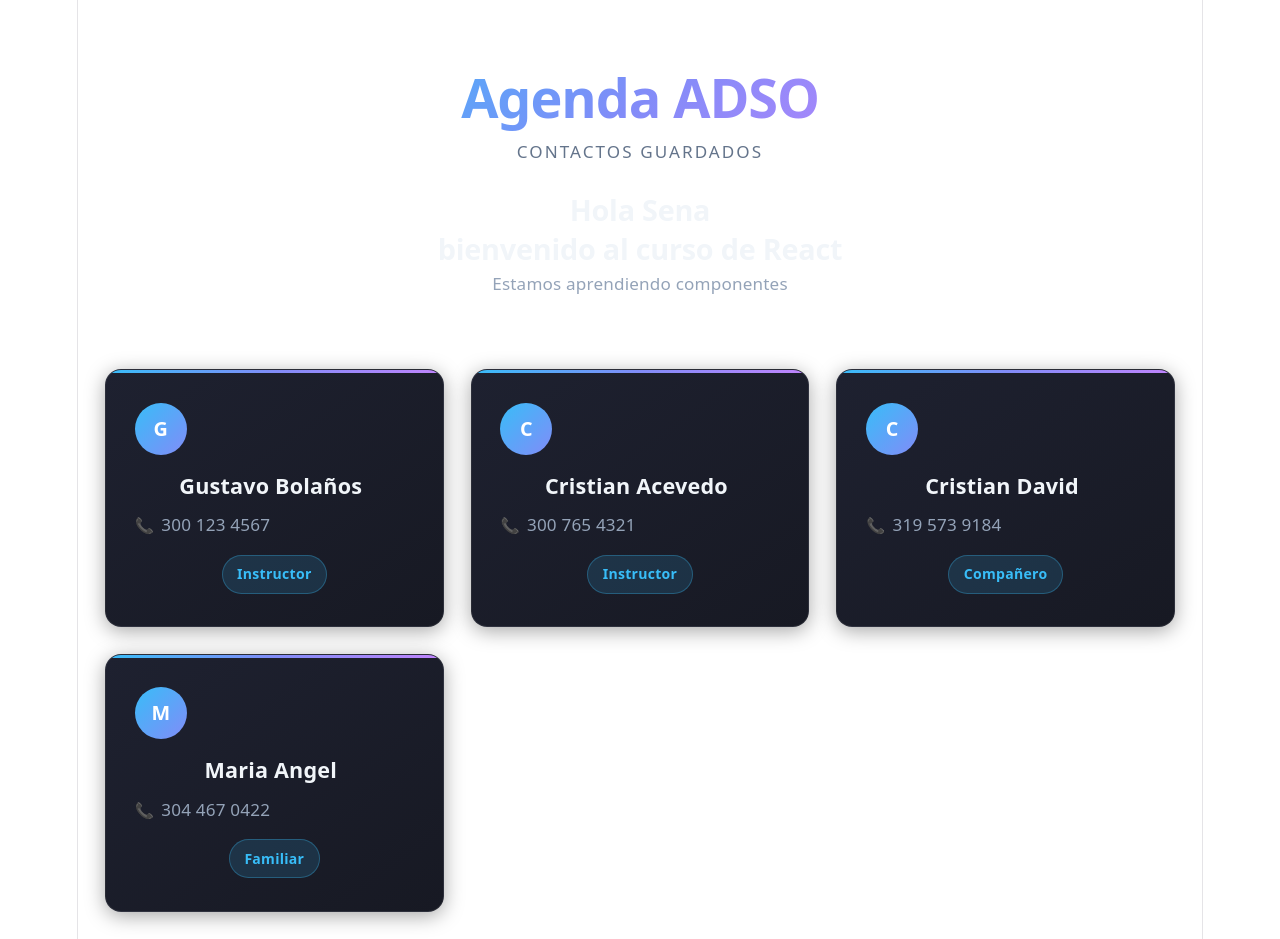
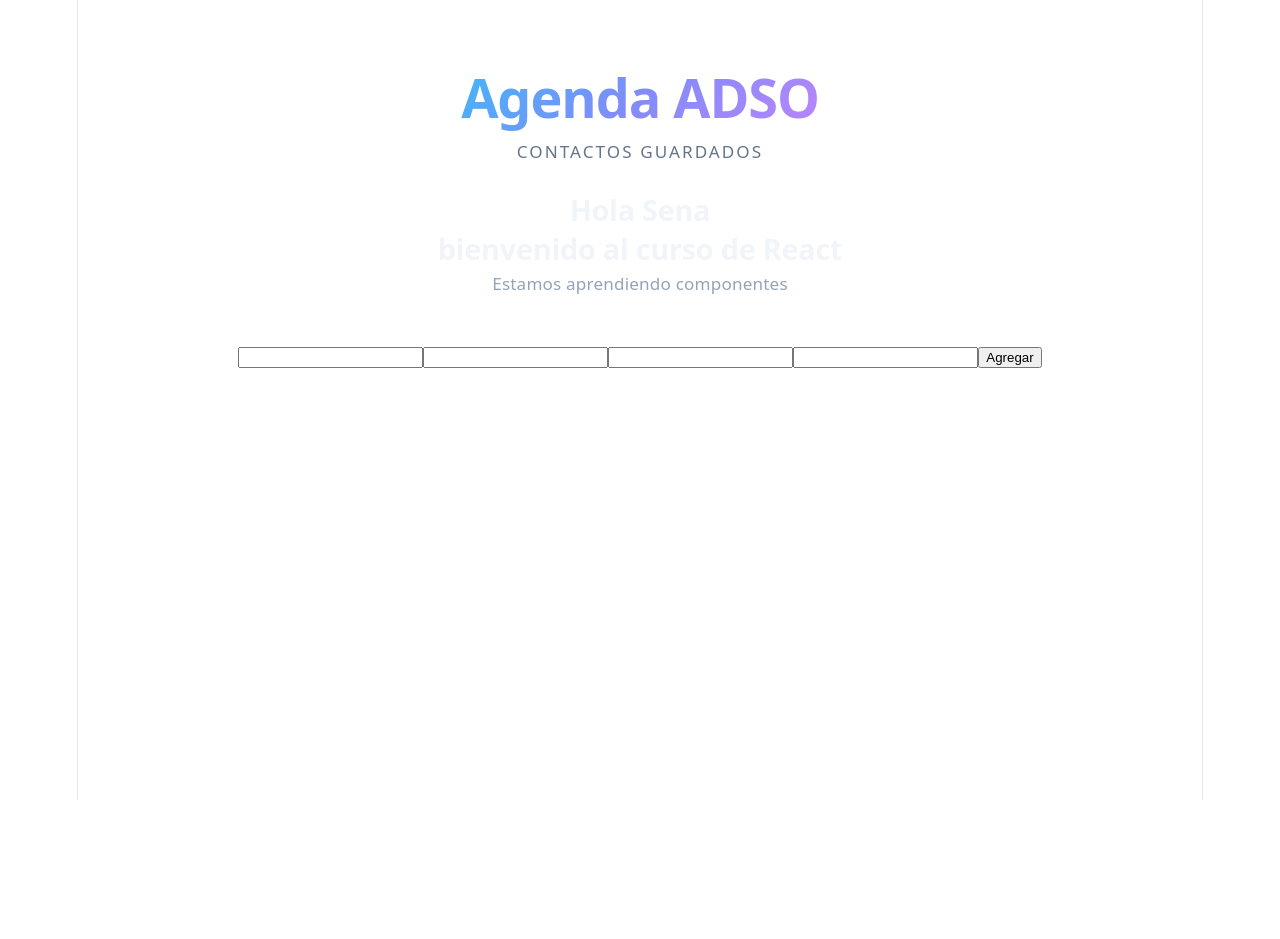
Before and after one commit to salinasjeronimo579-netizen/proyecto-react, a React (Vite) app: page / in a window 1280 px wide. After the commit the page ends 800 px from the top, so only its background shows below. Built offline with nearby package versions, Linux system fonts and the light colour scheme.

Commit message:
proyecto v2

```diff
--- a/src/App.jsx
+++ b/src/App.jsx
@@ -1,48 +1,46 @@
 import Saludo from "./components/saludo";
 import ContactoCard from "./components/ContactoCard";
 import "./App.css";
+import { useState } from "react";
+import { ContactoFormulario } from "./components/ContactoFormulario";
 
 function App() {
 
-  const contactos = [
-    { nombre: "Gustavo Bolaños", telefono: "300 123 4567",
-      correo: "gustavo@sena.edu.co", etiqueta: "Instructor" },
-    { nombre: "Cristian Acevedo", telefono: "300 765 4321",
-      correo: "cristian@sena.edu.co", etiqueta: "Instructor" },
-    { nombre: "Cristian David", telefono: "319 573 9184",
-      correo: "cristianDavid@gmail.com", etiqueta: "Compañero" },
-    { nombre: "Maria Angel", telefono: "304 467 0422",
-      correo: "MariaMontes@gmail.com", etiqueta: "Familiar" },
+  const [contactos, setContactos] = useState([]);
 
-  ];
+  const AgregarContacto = (nombre, correo, telefono, etiqueta) => {
+
+    const contacto = { nombre: nombre, correo: correo, telefono: telefono, etiqueta: etiqueta };
+
+    setContactos([...contactos, contacto]);
+
+  }
 
   return (
-    <div>
+    <>
+    {console.log(contactos)}
       <header className="app-header">
         <h1>Agenda ADSO</h1>
         <p className="app-subtitle">Contactos Guardados</p>
         <Saludo />
       </header>
 
-        <div className="contactos-grid">
-        {contactos.map((c, i) => (
+    <ContactoFormulario
+    OnAgregar={AgregarContacto}
+    />
+
+    {contactos.map((contacto, index) =>(
       <ContactoCard
-        key={i}
-        nombre={c.nombre}
-        telefono={c.telefono}
-        correo={c.correo}
-        etiqueta={c.etiqueta}
+      key={index}
+      nombre={contacto.nombre}
+      correo={contacto.correo}
+      telefono={contacto.telefono}
+      etiqueta={contactos.etiqueta}
       />
     ))}
-</div>
+    </>
 
-      {/* <ContactoCard
-      nombre="Juan"
-      apellido="Perez"
-      telefono="123456789"
-      etiqueta="Amigo"
-      /> */}
-    </div>
+
   );
 }
 
--- a/src/components/ContactoCard.jsx
+++ b/src/components/ContactoCard.jsx
@@ -1,8 +1,8 @@
 export default function ContactoCard({
   nombre,
-  apellido,
   telefono,
-  etiqueta,
+  correo,
+  etiqueta
 }) {
   const inicial = nombre ? nombre.charAt(0).toUpperCase() : "?";
 
@@ -10,9 +10,7 @@
     <div className="card-contacto">
       <div className="card-avatar">{inicial}</div>
       <h3 className="card-nombre">{nombre}</h3>
-      <h3 className="card-apellido">{apellido}</h3>
       <p className="card-telefono">{telefono}</p>
-
       {etiqueta && /*si etiqueta es true, entonces que renderice el componente */
         (<p className="card-etiqueta">{etiqueta}</p>)}
     </div>
--- /dev/null
+++ b/src/components/ContactoFormulario.jsx
@@ -0,0 +1,36 @@
+import { useState } from "react"
+
+
+export function ContactoFormulario({OnAgregar}) {
+
+    const [nombre, setNombre] = useState("");
+    const [apellido, setApellido] = useState("");
+    const [telefono, setTelefono] = useState("");
+    const [etiqueta, setEtiqueta] = useState("");
+
+    return(
+        <>
+        <form action="">
+            <input type="text"
+            value={nombre}
+            onChange={(e)=> setNombre(e.target.value)}
+            />
+            <input type="text"
+            value={apellido}
+            onChange={(e)=> setApellido(e.target.value)}
+            />
+            <input type="text"
+            value={telefono}
+            onChange={(e)=> setTelefono(e.target.value)}
+            />
+            <input type="text"
+            value={etiqueta}
+            onChange={(e)=> setEtiqueta(e.target.value)}
+            />
+            <button type="button" onClick={() => OnAgregar(nombre, apellido, telefono, etiqueta)}>Agregar</button>
+        </form>
+        </>
+
+    )
+
+}
```
Lines whose indentation alone changed are shown as unchanged.
